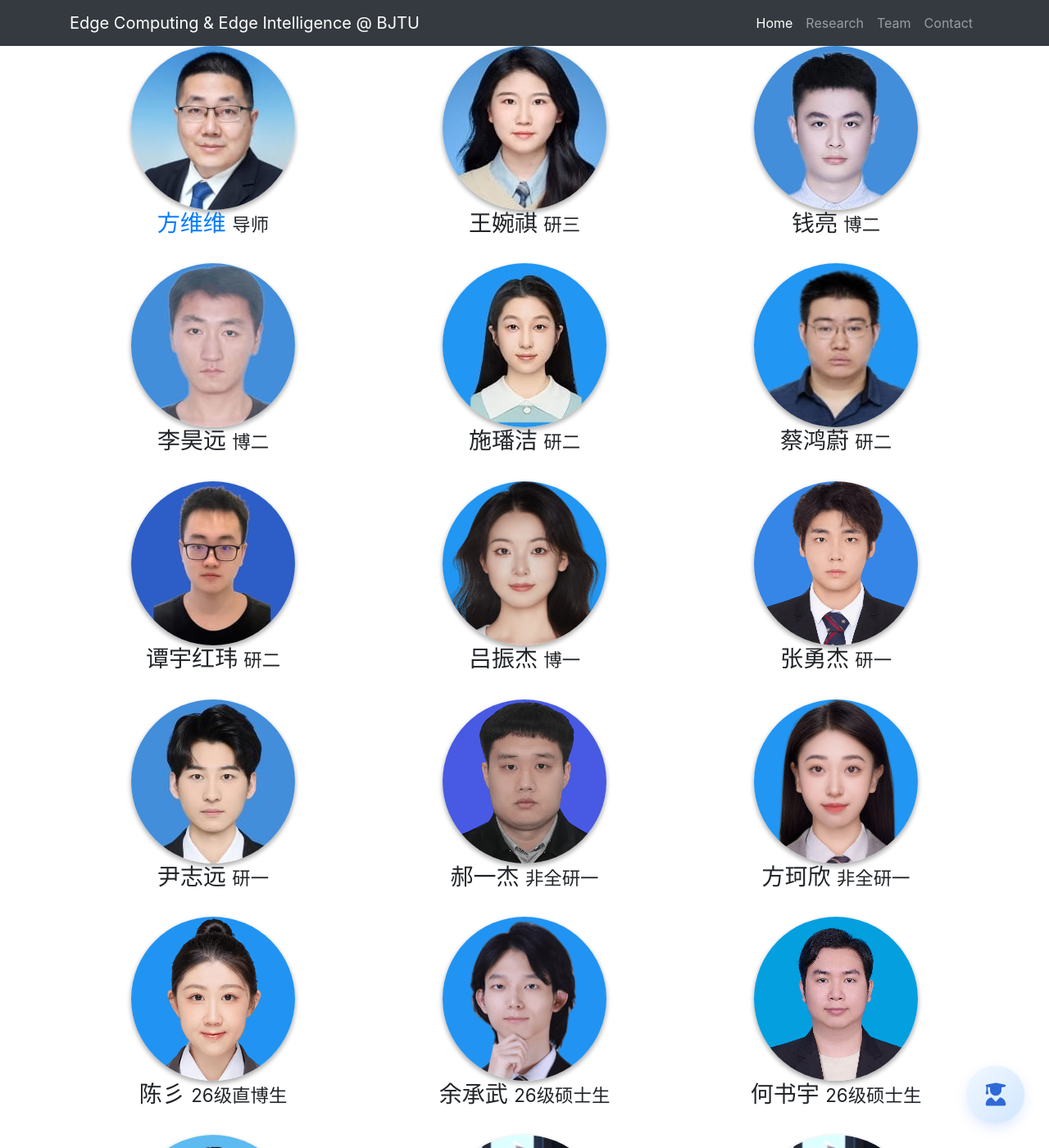
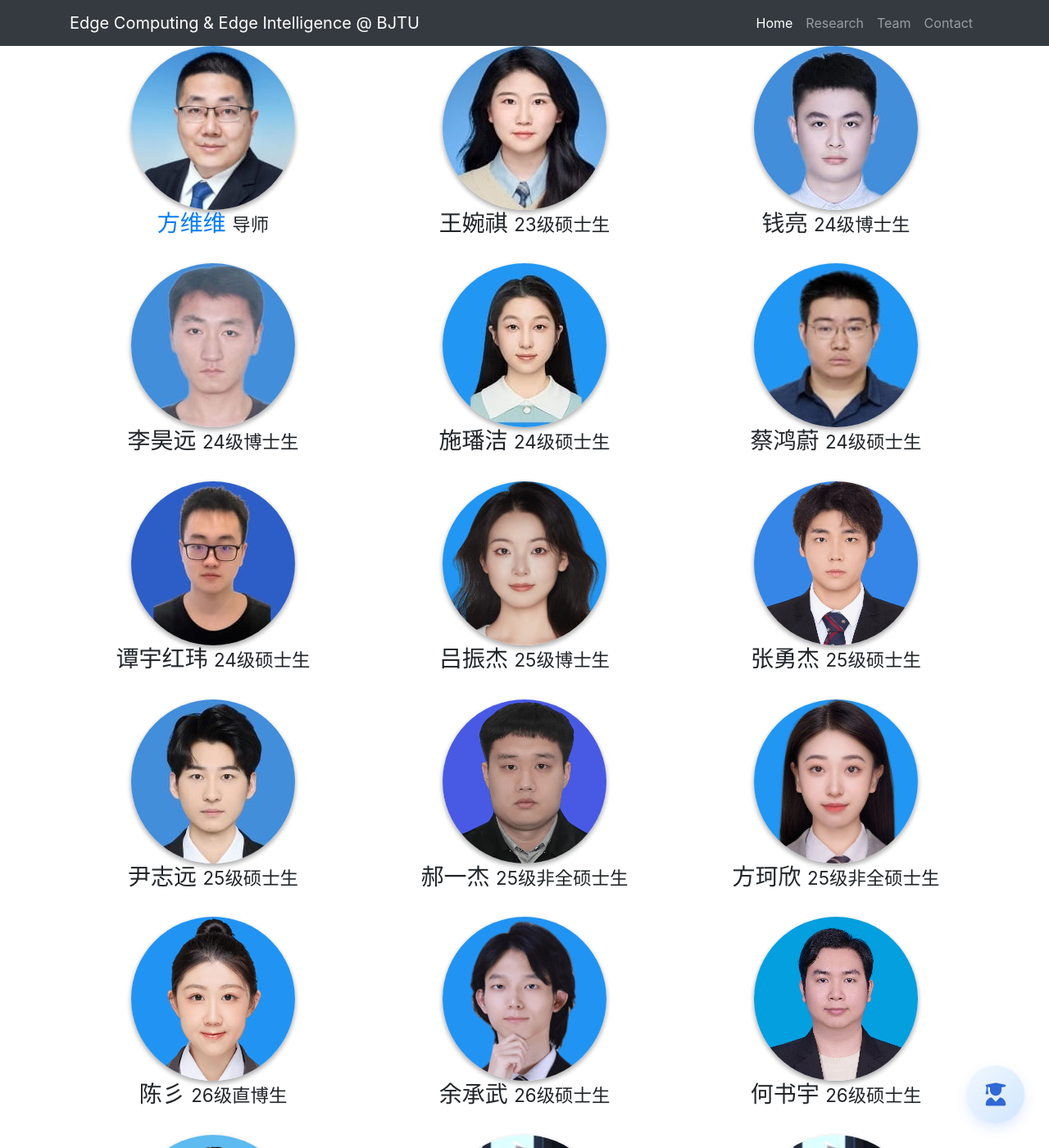
Before and after one commit to fangvv/Homepage, a Jekyll site: the page Edgecomp/index.html, which Jekyll copies as it is, in a window 1280 px wide and 1400 px high, scrolled down 7659 px. Shown: the whole window at 82% size. Built offline with Jekyll 4.4.1, drawn with Linux system fonts in a browser that asks for light colours; comment, search, counter and statistics services are not loaded.

Commit message:
update Edgecomp

```diff
--- a/Edgecomp/index.html
+++ b/Edgecomp/index.html
@@ -476,47 +476,47 @@ AI隐私安全, AI Privacy
       </div>
       <div class="col-lg-4 col-sm-6 text-center mb-4">
           <img class="rounded-circle img-fluid d-block mx-auto" src="img/wwq.jpg" alt="" />
-          <h3>王婉祺 <small>研三</small> </h3>
+          <h3>王婉祺 <small>23级硕士生</small> </h3>
       </div>
       <div class="col-lg-4 col-sm-6 text-center mb-4">
           <img class="rounded-circle img-fluid d-block mx-auto" src="img/ql.jpg" alt="" />
-          <h3>钱亮 <small>博二</small> </h3>
+          <h3>钱亮 <small>24级博士生</small> </h3>
       </div>
       <div class="col-lg-4 col-sm-6 text-center mb-4">
           <img class="rounded-circle img-fluid d-block mx-auto" src="img/lhy.jpg" alt="" />
-          <h3>李昊远 <small>博二</small> </h3>
+          <h3>李昊远 <small>24级博士生</small> </h3>
       </div>
       <div class="col-lg-4 col-sm-6 text-center mb-4">
           <img class="rounded-circle img-fluid d-block mx-auto" src="img/sfj.jpg" alt="" />
-          <h3>施璠洁 <small>研二</small> </h3>
+          <h3>施璠洁 <small>24级硕士生</small> </h3>
       </div>
       <div class="col-lg-4 col-sm-6 text-center mb-4">
           <img class="rounded-circle img-fluid d-block mx-auto" src="img/chw.jpg" alt="" />
-          <h3>蔡鸿蔚 <small>研二</small> </h3>
+          <h3>蔡鸿蔚 <small>24级硕士生</small> </h3>
       </div>
       <div class="col-lg-4 col-sm-6 text-center mb-4">
           <img class="rounded-circle img-fluid d-block mx-auto" src="img/tyhw.jpg" alt="" />
-          <h3>谭宇红玮 <small>研二</small> </h3>
+          <h3>谭宇红玮 <small>24级硕士生</small> </h3>
       </div>
       <div class="col-lg-4 col-sm-6 text-center mb-4">
           <img class="rounded-circle img-fluid d-block mx-auto" src="img/lzj.jpg" alt="" />
-          <h3>吕振杰 <small>博一</small> </h3>
+          <h3>吕振杰 <small>25级博士生</small> </h3>
       </div>
       <div class="col-lg-4 col-sm-6 text-center mb-4">
           <img class="rounded-circle img-fluid d-block mx-auto" src="img/zyj.png" alt="" />
-          <h3>张勇杰 <small>研一</small> </h3>
+          <h3>张勇杰 <small>25级硕士生</small> </h3>
       </div>
       <div class="col-lg-4 col-sm-6 text-center mb-4">
           <img class="rounded-circle img-fluid d-block mx-auto" src="img/yzy.jpg" alt="" />
-          <h3>尹志远 <small>研一</small> </h3>
+          <h3>尹志远 <small>25级硕士生</small> </h3>
       </div>
       <div class="col-lg-4 col-sm-6 text-center mb-4">
           <img class="rounded-circle img-fluid d-block mx-auto" src="img/hyj.png" alt="" />
-          <h3>郝一杰 <small>非全研一</small> </h3>
+          <h3>郝一杰 <small>25级非全硕士生</small> </h3>
       </div>
       <div class="col-lg-4 col-sm-6 text-center mb-4">
           <img class="rounded-circle img-fluid d-block mx-auto" src="img/fkx.jpg" alt="" />
-          <h3>方珂欣 <small>非全研一</small> </h3>
+          <h3>方珂欣 <small>25级非全硕士生</small> </h3>
       </div>
             <div class="col-lg-4 col-sm-6 text-center mb-4">
           <img class="rounded-circle img-fluid d-block mx-auto" src="img/cs.png" alt="" />
```
